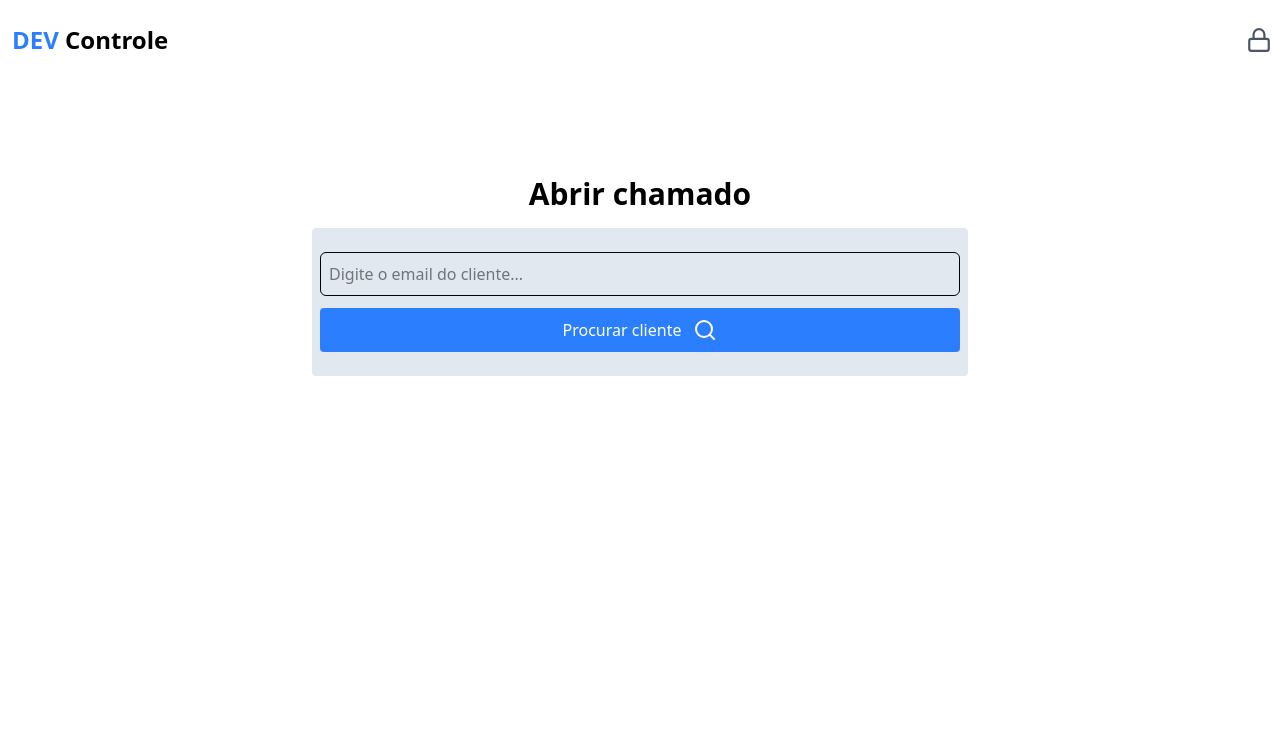
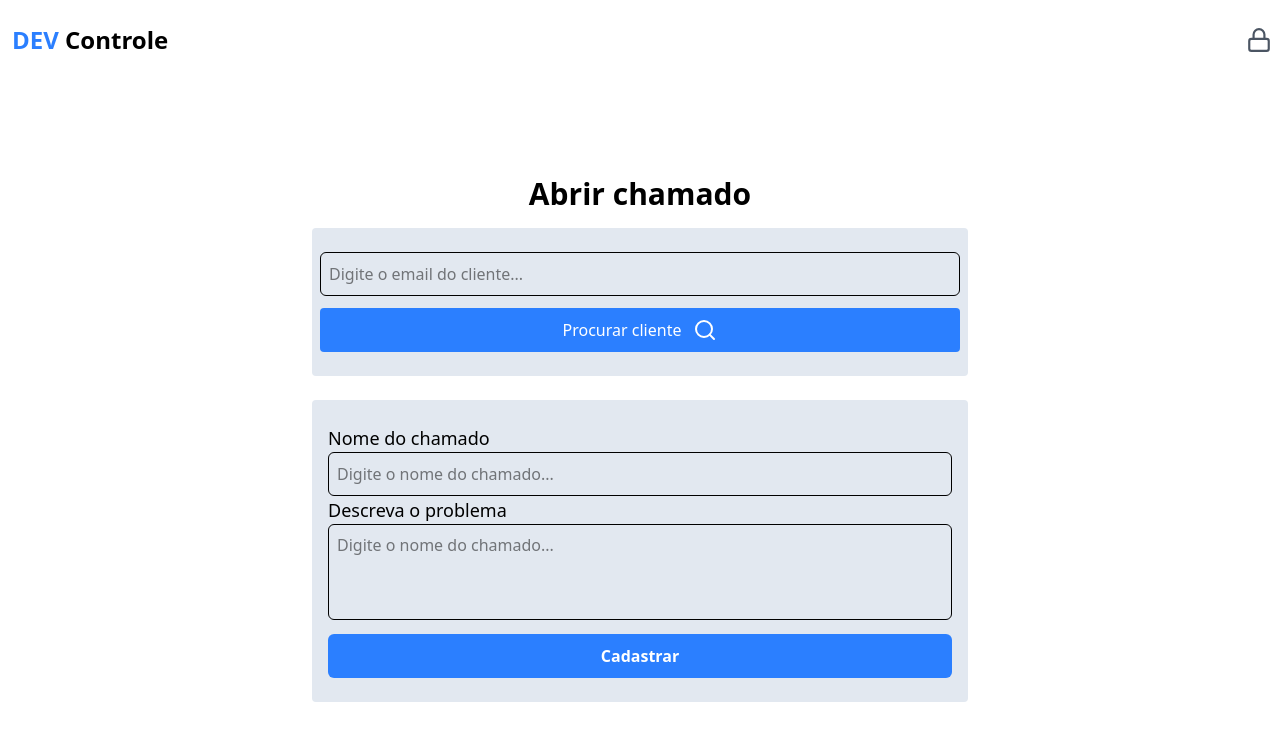
Before and after one commit to Carloss0002/dev_controle, a Next.js app: page /open in a window 1280 px wide. Shown: the top 740 px of the page. Built offline with nearby package versions, Linux system fonts and the light colour scheme; no server answers.

Commit message:
feat: criando formulario para buscar cliente

```diff
--- /dev/null
+++ b/src/app/open/components/FormTicket.tsx
@@ -0,0 +1,41 @@
+"useClient"
+
+import {Input} from "@/components/input/FormInput"
+import { z } from 'zod'
+import { zodResolver } from "@hookform/resolvers/zod"
+import {useForm} from 'react-hook-form'
+
+const schema = z.object({
+    name: z.string().min(1, "O nome do chamado é obrigatório"),
+    description: z.string().min(1, "Descreva um pouco sobre o problema")
+})
+
+type FormData = z.infer<typeof schema>
+
+export function FormTicket(){
+    const {register, handleSubmit, setValue, formState: {errors}} = useForm<FormData>({
+        resolver: zodResolver(schema)
+    })
+
+    return(
+        <form className="bg-slate-200 mt-6 px-4 py-6 rounded">
+            <label className="mb-1 font-medium text-lg">Nome do chamado</label>
+            <Input
+                {...register("name")}
+                type="text"
+                placeholder="Digite o nome do chamado..."
+                error={errors.name?.message}
+            />
+
+            <label className="mb-1 font-medium text-lg">Descreva o problema</label>
+            <textarea
+                className="w-full border rounded-md h-24 resize-none mb-2 px-2 pt-2"
+                {...register("description")}
+                placeholder="Digite o nome do chamado..."
+            />
+            {errors.description?.message && <p className="text-red-500 my-1">{errors.description?.message}</p>}
+
+            <button type="submit" className="bg-blue-500 rounded-md w-full h-11 px-2 text-white font-bold">Cadastrar</button>
+        </form>
+    )
+}
--- a/src/app/open/page.tsx
+++ b/src/app/open/page.tsx
@@ -3,8 +3,9 @@ import { Input } from "@/components/input/FormInput";
 import { z } from "zod";
 import { zodResolver } from "@hookform/resolvers/zod";
 import { useForm } from "react-hook-form";
-import { FiSearch } from "react-icons/fi";
+import { FiSearch, FiX } from "react-icons/fi";
 import { useState } from "react";
+import { FormTicket } from "./components/FormTicket";
 
 const schema = z.object({
   email: z
@@ -32,14 +33,31 @@ export default function OpenTicket() {
     resolver: zodResolver(schema),
   });
 
+  function handleClearCustomer() {
+    setCustomer(null);
+    setValue("email", "");
+  }
+
   return (
     <div className="w-full max-w-2xl mx-auto px-2">
       <h1 className="font-bold text-3xl text-center mt-24">Abrir chamado</h1>
 
       <div className="flex flex-col mt-4 mb-2">
         {customer ? (
-          <div></div>
+          <div className="bg-slate-200 py-6 px-2 rounded flex items-center justify-between">
+            <p>
+              <strong>Cliente selecionado: </strong>
+              {customer.name}
+            </p>
+            <button
+              className="h-11 border text-[#FF2929] border-[#FF2929] hover:text-amber-50 hover:cursor-pointer hover:bg-[#FF2929]  flex px-2 items-center justify-center rounded"
+              onClick={handleClearCustomer}
+            >
+              <FiX size={24} />
+            </button>
+          </div>
         ) : (
+          <>
             <form className="bg-slate-200 py-6 px-2 rounded">
               <div className="flex flex-col gap-3">
                 <Input
@@ -55,6 +73,8 @@ export default function OpenTicket() {
                 </button>
               </div>
             </form>
+            <FormTicket/>
+          </>
         )}
       </div>
     </div>
```
Lines whose indentation alone changed are shown as unchanged.
